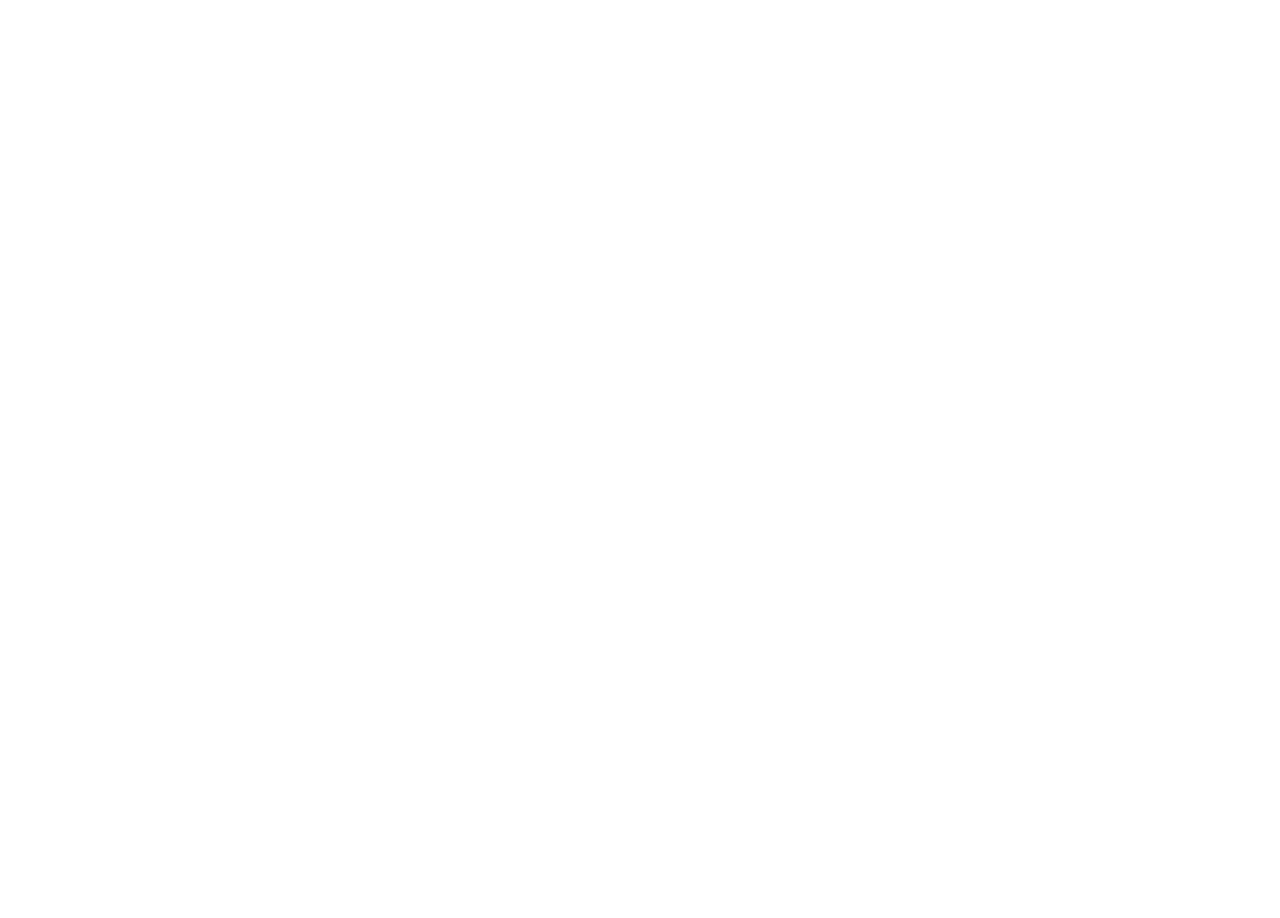
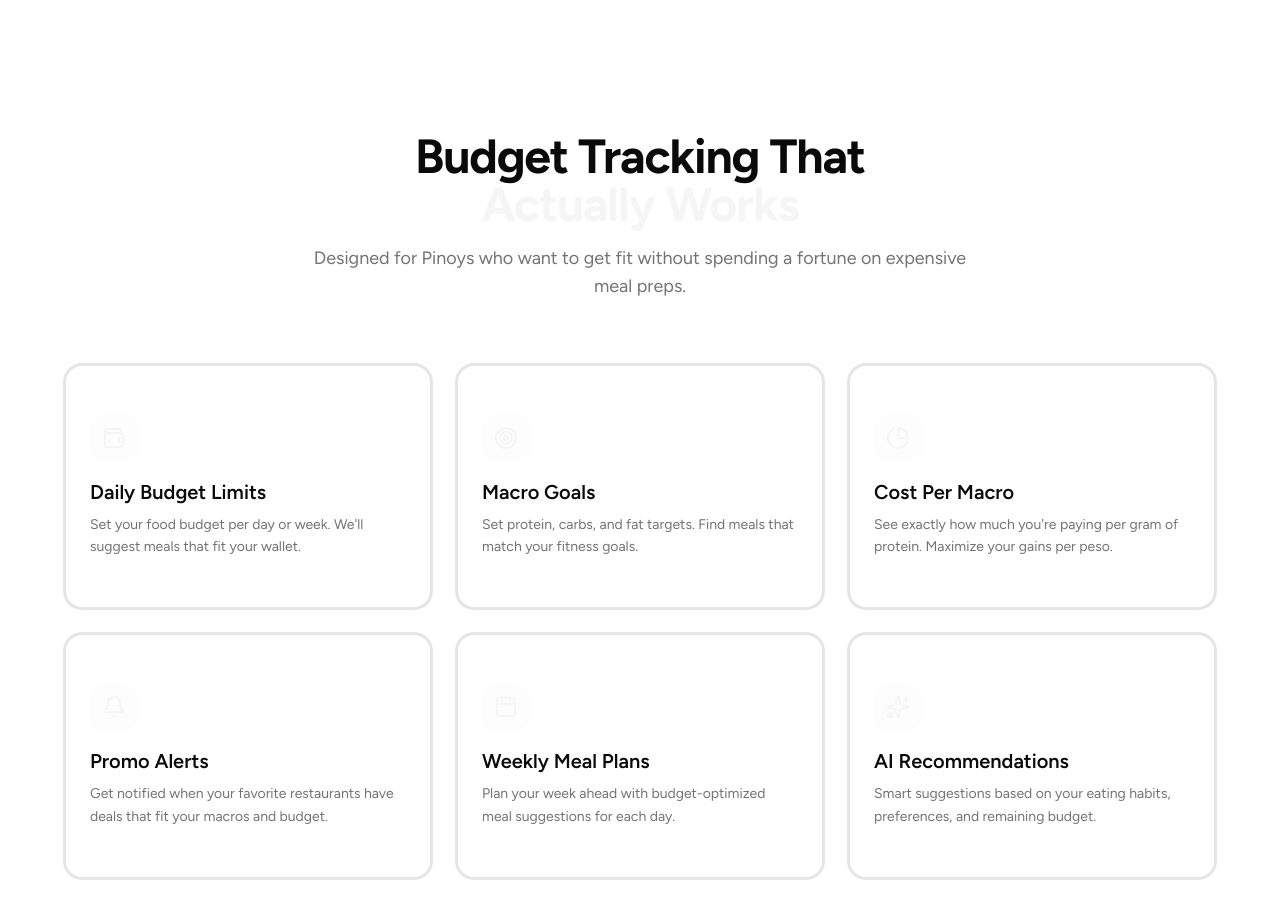
Before and after one commit to gitreymund21/sulitgains, a Next.js app in the folder apps/web/: page / in a window 1280 px wide. Shown: the part 840-1758 px from the top of the page. Before the commit the page ends 876 px from the top, so only its background shows below. Built offline with nearby package versions, Linux system fonts and the light colour scheme.

Commit message:
Add features section

```diff
--- /dev/null
+++ b/apps/web/app/(landing)/_components/features-section.tsx
@@ -0,0 +1,90 @@
+import { Card, CardContent } from "@/components/ui/card";
+import {
+  Wallet,
+  Target,
+  Bell,
+  PieChart,
+  Calendar,
+  Sparkles,
+} from "lucide-react";
+
+const features = [
+  {
+    icon: Wallet,
+    title: "Daily Budget Limits",
+    description:
+      "Set your food budget per day or week. We&apos;ll suggest meals that fit your wallet.",
+  },
+  {
+    icon: Target,
+    title: "Macro Goals",
+    description:
+      "Set protein, carbs, and fat targets. Find meals that match your fitness goals.",
+  },
+  {
+    icon: PieChart,
+    title: "Cost Per Macro",
+    description:
+      "See exactly how much you&apos;re paying per gram of protein. Maximize your gains per peso.",
+  },
+  {
+    icon: Bell,
+    title: "Promo Alerts",
+    description:
+      "Get notified when your favorite restaurants have deals that fit your macros and budget.",
+  },
+  {
+    icon: Calendar,
+    title: "Weekly Meal Plans",
+    description:
+      "Plan your week ahead with budget-optimized meal suggestions for each day.",
+  },
+  {
+    icon: Sparkles,
+    title: "AI Recommendations",
+    description:
+      "Smart suggestions based on your eating habits, preferences, and remaining budget.",
+  },
+];
+
+export function FeaturesSection() {
+  return (
+    <section className="px-6 py-16 md:py-24">
+      <div className="max-w-6xl mx-auto">
+        {/* Section Header */}
+        <div className="text-center mb-12 md:mb-16">
+          <h2 className="text-3xl md:text-4xl lg:text-5xl font-bold tracking-tight mb-4 text-balance">
+            Budget Tracking That
+            <br />
+            <span className="text-accent">Actually Works</span>
+          </h2>
+          <p className="text-muted-foreground text-lg max-w-2xl mx-auto">
+            Designed for Pinoys who want to get fit without spending a fortune
+            on expensive meal preps.
+          </p>
+        </div>
+
+        {/* Features Grid */}
+        <div className="grid grid-cols-1 md:grid-cols-2 lg:grid-cols-3 gap-6">
+          {features.map((feature) => (
+            <Card
+              key={feature.title}
+              className="group hover:shadow-lg transition-all duration-300 border-2 hover:border-accent/50"
+            >
+              <CardContent className="p-6">
+                <div className="flex items-center justify-center w-12 h-12 rounded-xl bg-accent/20 mb-4 group-hover:bg-accent/30 transition-colors">
+                  <feature.icon className="h-6 w-6 text-accent" />
+                </div>
+                <h3 className="text-xl font-semibold mb-2">{feature.title}</h3>
+                <p
+                  className="text-muted-foreground leading-relaxed"
+                  dangerouslySetInnerHTML={{ __html: feature.description }}
+                />
+              </CardContent>
+            </Card>
+          ))}
+        </div>
+      </div>
+    </section>
+  );
+}
--- a/apps/web/app/(landing)/page.tsx
+++ b/apps/web/app/(landing)/page.tsx
@@ -1,10 +1,12 @@
 import React from "react";
 import { HeroSection } from "./_components/hero-section";
+import { FeaturesSection } from "./_components/features-section";
 
 export default function page() {
   return (
     <div>
       <HeroSection />
+      <FeaturesSection />
     </div>
   );
 }
```
